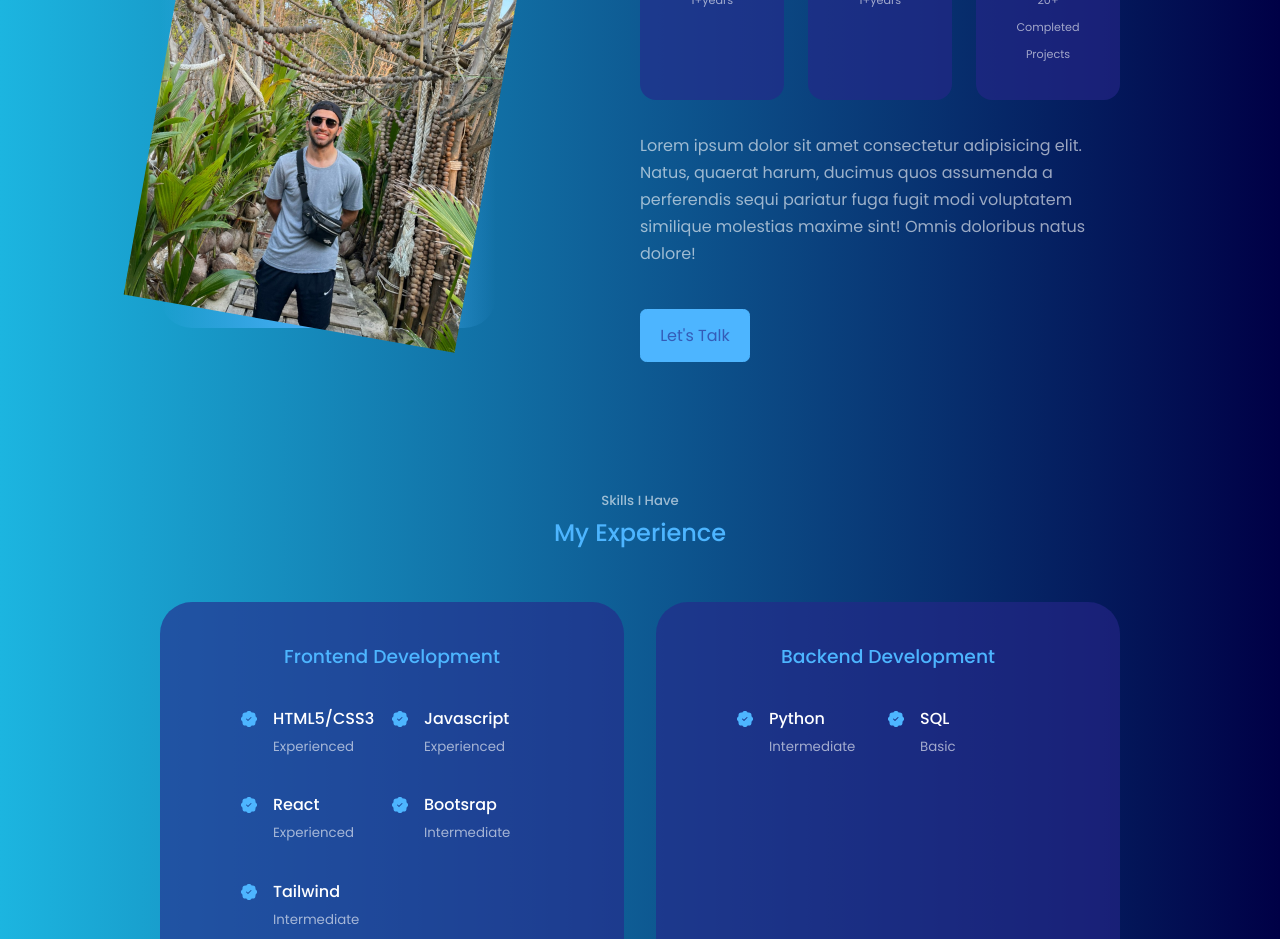
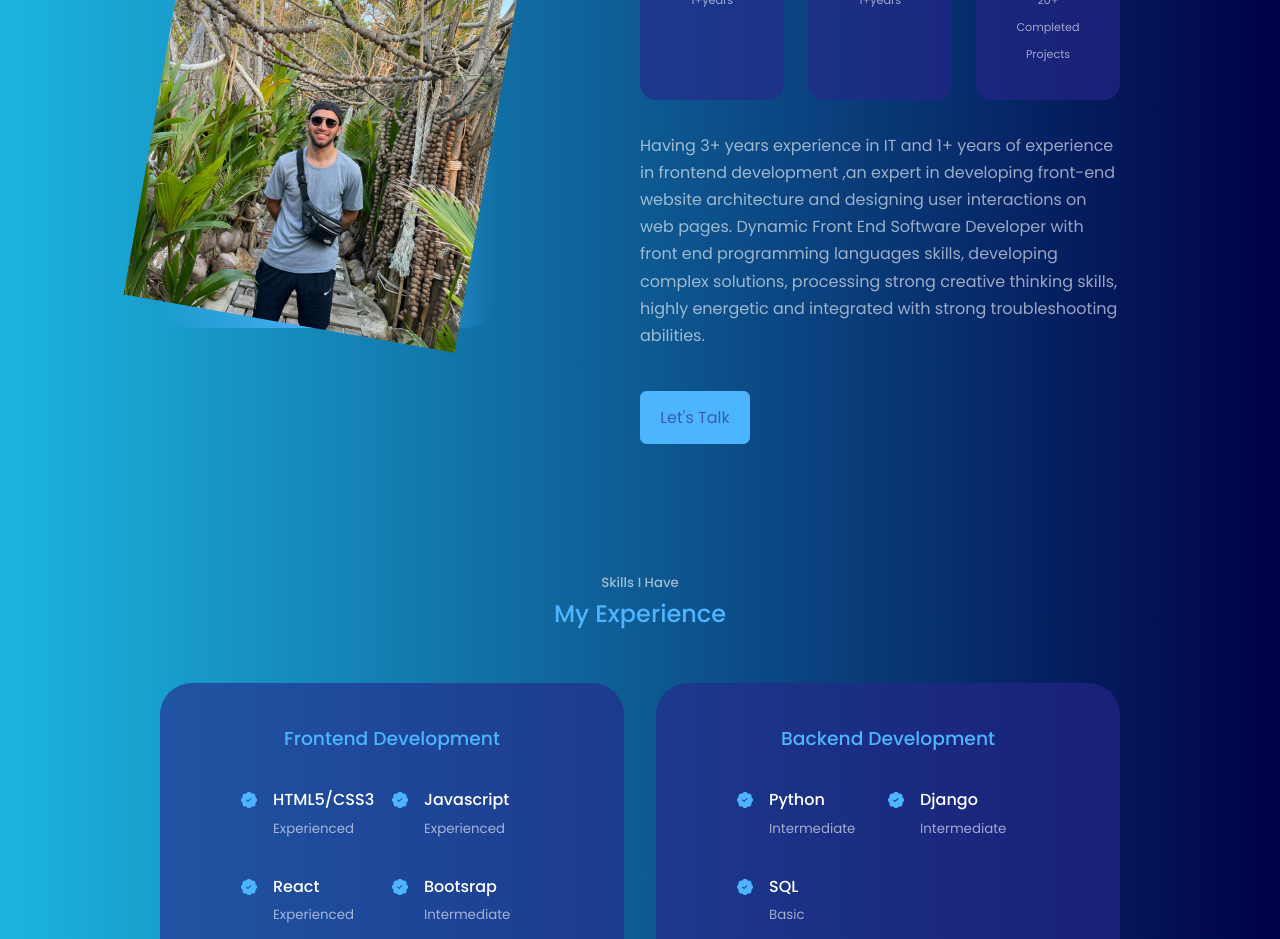
Before and after one commit to sahanenes/portfolio, a React (Create React App) app: page / in a window 1280 px wide. Shown: the part 1160-2099 px from the top of the page. Built offline with nearby package versions, Linux system fonts and the light colour scheme.

Commit message:
testimonials deleted

```diff
--- a/src/App.jsx
+++ b/src/App.jsx
@@ -6,7 +6,7 @@ import Footer from "./components/footer/Footer";
 import Header from "./components/header/Header";
 import Nav from "./components/nav/Nav";
 import Portfolio from "./components/portfolio/Portfolio";
-import Services from "./components/services/Services";
+// import Services from "./components/services/Services";
 
 const App = () => {
   return (
@@ -15,9 +15,8 @@ const App = () => {
       <Nav />
       <About />
       <Experience />
-      <Services />
+      {/* <Services /> */}
       <Portfolio />
-      {/* <Testimonials/> */}
       <Contact />
       <Footer />
     </>
--- a/src/components/about/About.jsx
+++ b/src/components/about/About.jsx
@@ -36,10 +36,13 @@ const About = () => {
             </article>
           </div>
           <p>
-            Lorem ipsum dolor sit amet consectetur adipisicing elit. Natus,
-            quaerat harum, ducimus quos assumenda a perferendis sequi pariatur
-            fuga fugit modi voluptatem similique molestias maxime sint! Omnis
-            doloribus natus dolore!
+            Having 3+ years experience in IT and 1+ years of experience in
+            frontend development ,an expert in developing front-end website
+            architecture and designing user interactions on web pages. Dynamic
+            Front End Software Developer with front end programming languages
+            skills, developing complex solutions, processing strong creative
+            thinking skills, highly energetic and integrated with strong
+            troubleshooting abilities.
           </p>
           <a href="#contact" className="btn btn-primary">
             Let's Talk
--- a/src/components/experience/Experience.jsx
+++ b/src/components/experience/Experience.jsx
@@ -62,6 +62,13 @@ const Experience = () => {
             <article className="experience__details">
               <BsPatchCheckFill className="experience__details-icon" />
               <div>
+                <h4>Django</h4>
+                <small className="text-light">Intermediate</small>
+              </div>
+            </article>
+            <article className="experience__details">
+              <BsPatchCheckFill className="experience__details-icon" />
+              <div>
                 <h4>SQL</h4>
                 <small className="text-light">Basic</small>
               </div>
--- a/src/components/footer/footer.css
+++ b/src/components/footer/footer.css
@@ -53,4 +53,7 @@ footer a {
   .footer__socials {
     margin-bottom: 2.6rem;
   }
+  footer {
+    margin-top: 0;
+  }
 }
--- a/src/components/nav/Nav.jsx
+++ b/src/components/nav/Nav.jsx
@@ -31,13 +31,13 @@ const Nav = () => {
       >
         <BiBook />
       </a>
-      <a
+      {/* <a
         href="#services"
         onClick={() => setActiveNav("#services")}
         className={activeNav === "#services" ? "active" : ""}
       >
         <RiServiceLine />
-      </a>
+      </a> */}
       <a
         href="#contact"
         onClick={() => setActiveNav("#contact")}
```
Also changed, not shown: src/components/testimonials/Testimonials.jsx (deleted, +0 -16 lines), src/components/testimonials/testimonials.css (deleted).
